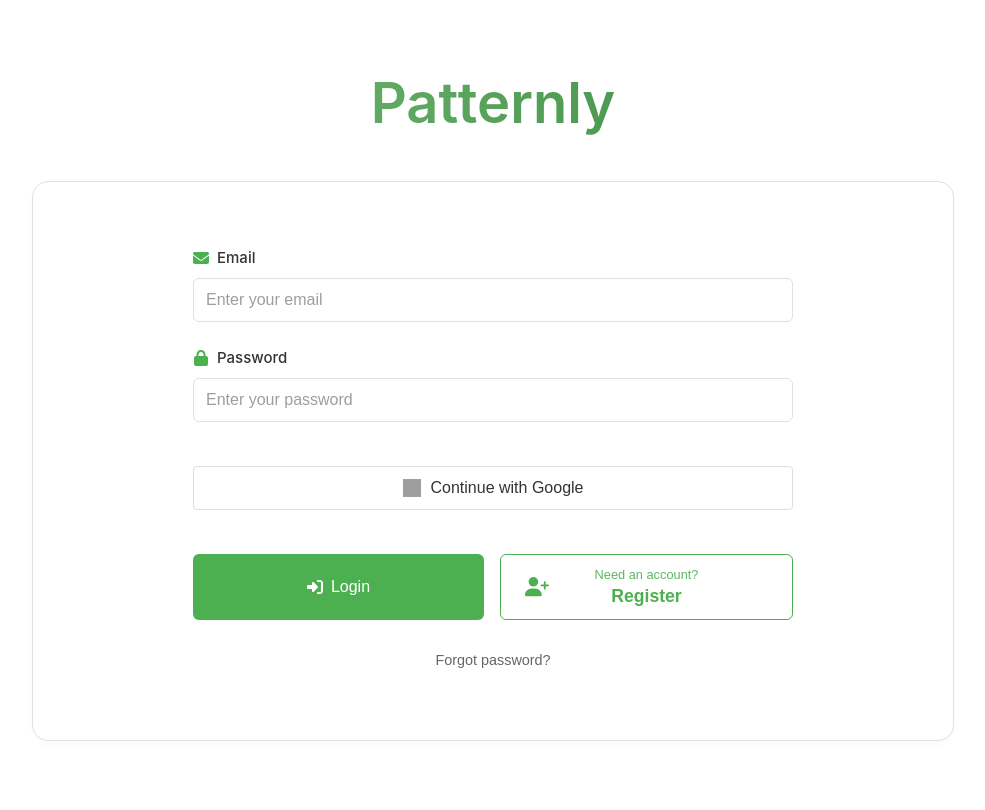
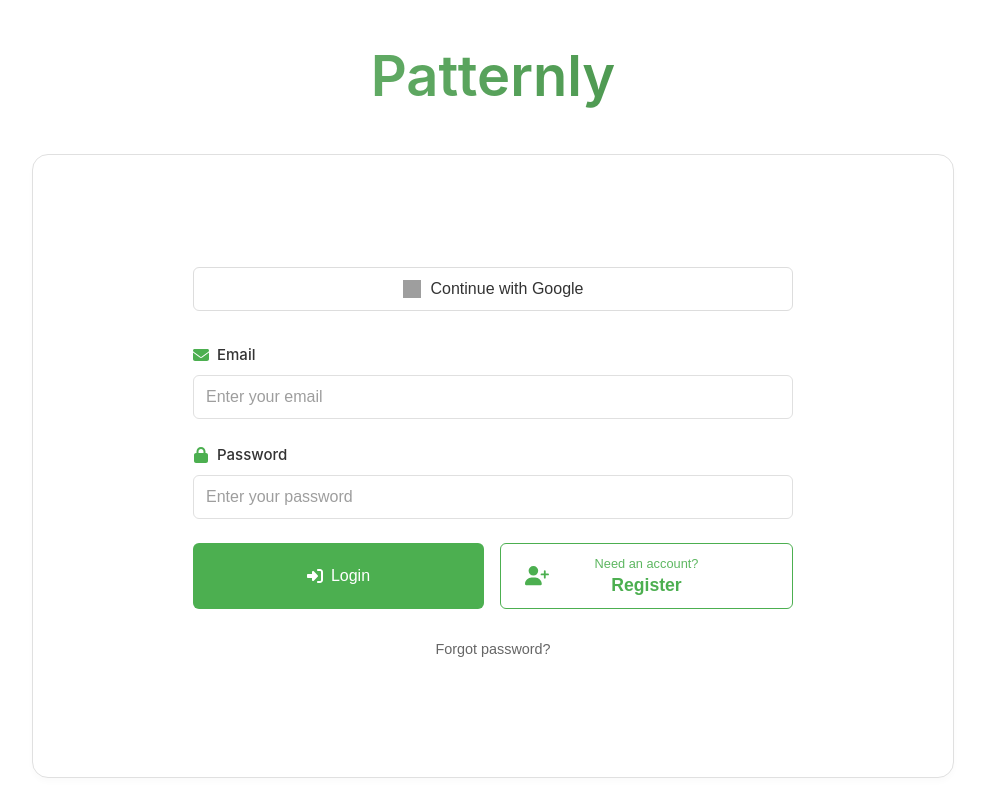
Before and after one commit to azh1n/patternly, a Vue app in the folder vue-project/: page /login in a window 1280 px wide. Shown: the whole page, without its empty margins (147-1132 px from the left). Built offline with nearby package versions, Linux system fonts and the light colour scheme; no server answers; grey boxes are pictures that could not be loaded.

Commit message:
bug on submit, google auth would start

```diff
--- a/vue-project/src/components/LoginPage.vue
+++ b/vue-project/src/components/LoginPage.vue
@@ -8,6 +8,15 @@
     </div>
     <!-- Form container with authentication form -->
     <div class="form-container">
+      <div class="auth-content">
+        <!-- Google Sign In Button -->
+        <div class="google-signin-container">
+          <button @click="signInWithGoogle" class="google-signin-button">
+            <img src="https://www.gstatic.com/firebasejs/ui/2.0.0/images/auth/google.svg" alt="Google logo" class="google-logo">
+            Continue with Google
+          </button>
+        </div>
+
         <form @submit.prevent="handleSubmit" class="auth-form">
           <!-- Email input group -->
           <div class="form-group">
@@ -79,14 +88,6 @@
             {{ error }}
           </div>
 
-        <!-- Google Sign In Button -->
-        <div class="google-signin-container">
-          <button @click="signInWithGoogle" class="google-signin-button">
-            <img src="https://www.gstatic.com/firebasejs/ui/2.0.0/images/auth/google.svg" alt="Google logo" class="google-logo">
-            Continue with Google
-          </button>
-        </div>
-
           <!-- Action buttons group -->
           <div class="button-group">
             <!-- Primary action button (Login/Register) -->
@@ -125,6 +126,7 @@
             Forgot password?
           </button>
         </form>
+      </div>
     </div>
   </div>
 </template>
@@ -189,7 +191,9 @@ const validatePassword = () => {
 }
 
 // Handle form submission for both login and registration
-const handleSubmit = async () => {
+const handleSubmit = async (event) => {
+  // Prevent the default form submission behavior
+  event.preventDefault()
   error.value = ''
   submitting.value = true
 
@@ -357,13 +361,11 @@ onUnmounted(() => {
 }
 
 /* Authentication form layout */
-.auth-form {
-  display: flex;
-  flex-direction: column;
-  gap: 1.5rem;
+.auth-content {
   width: 80%;
   max-width: 600px;
   margin: 0 auto;
+  padding: 3rem 0;
 }
 
 /* Form group styles */
@@ -560,6 +562,12 @@ button:disabled {
   .app-title {
     font-size: 3.5rem;
   }
+
+  .google-signin-container {
+    width: 80%;
+    max-width: 600px;
+    margin: 20px auto;
+  }
 }
 
 /* Mobile responsive styles */
@@ -578,6 +586,11 @@ button:disabled {
     padding: 1.5rem;
     border-radius: 12px;
     margin-top: 1rem; /* Add some top margin */
+  }
+
+  .auth-content {
+    width: 100%;
+    padding: 1.5rem 0;
   }
 
   .auth-form {
@@ -670,8 +683,9 @@ button:disabled {
 }
 
 .google-signin-container {
-  margin: 20px 0;
+  margin: 0 0 2rem 0;
   text-align: center;
+  width: 100%;
 }
 
 .google-signin-button {
@@ -682,9 +696,9 @@ button:disabled {
   padding: 12px;
   background-color: white;
   border: 1px solid #ddd;
-  border-radius: 4px;
+  border-radius: 6px;
   color: #333;
-  font-size: 16px;
+  font-size: 1rem;
   cursor: pointer;
   transition: background-color 0.3s;
 }
@@ -698,4 +712,11 @@ button:disabled {
   height: 18px;
   margin-right: 10px;
 }
+
+.auth-form {
+  display: flex;
+  flex-direction: column;
+  gap: 1.5rem;
+  width: 100%;
+}
 </style>
```
Lines whose indentation alone changed are shown as unchanged.
